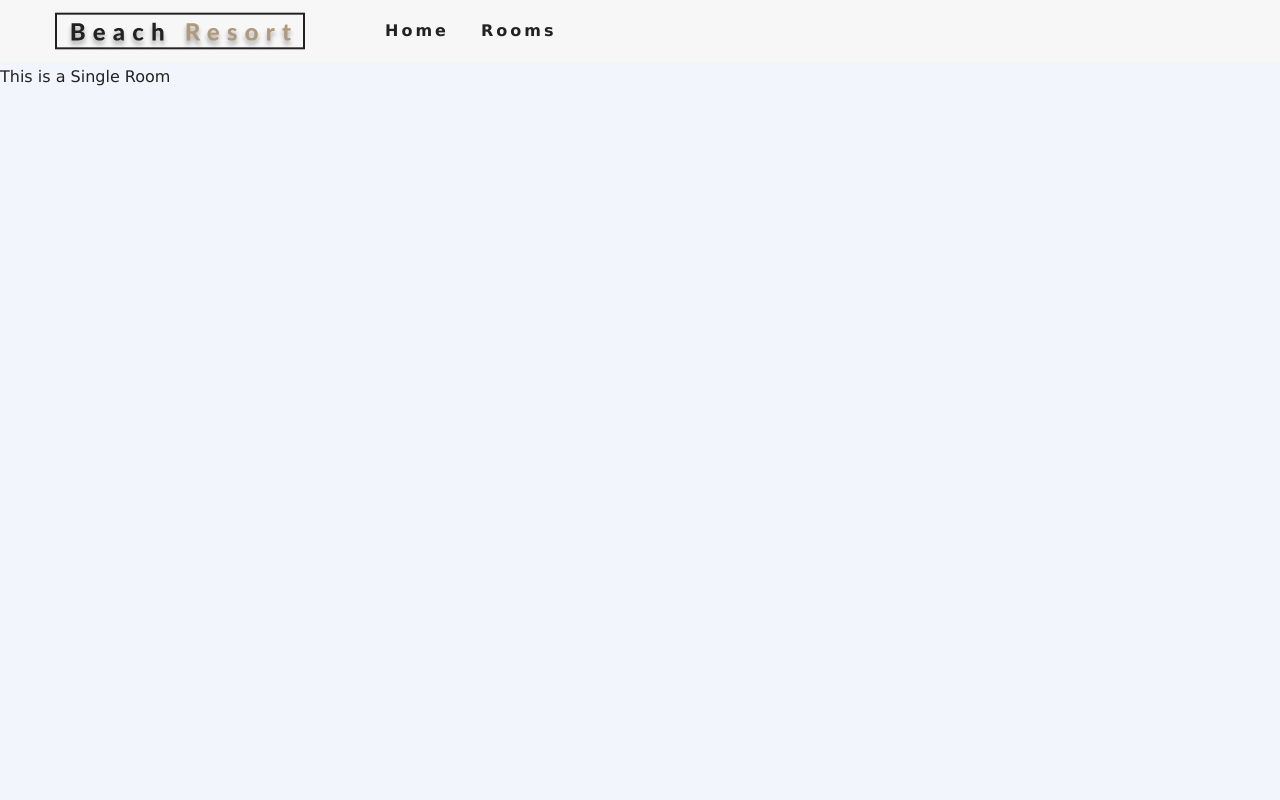
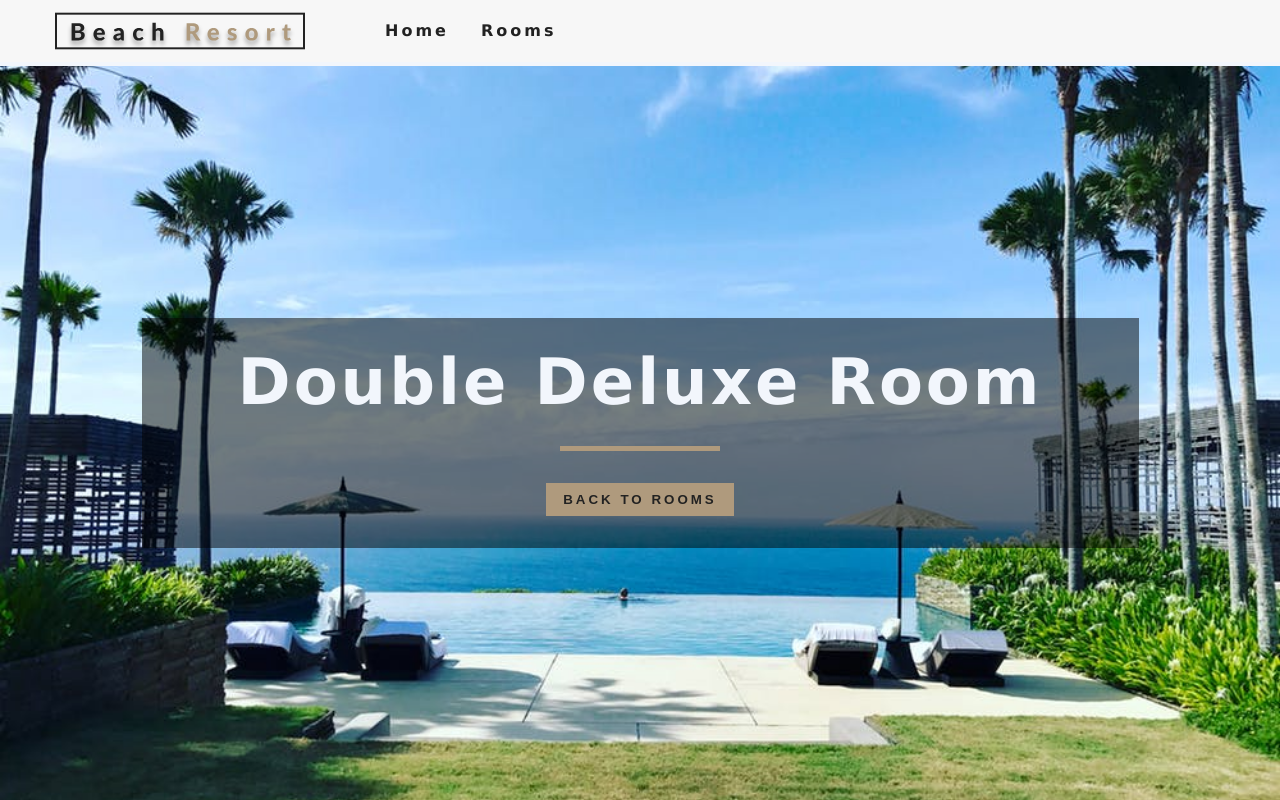
Before and after one commit to mohit-kumar-singh55/Hotel-X, a Next.js app: page /rooms/double-deluxe in a window 1280 px wide. Built offline with nearby package versions, Linux system fonts and the light colour scheme.

Commit message:
fixed many bugs and found room by slug

```diff
--- a/components/Room.js
+++ b/components/Room.js
@@ -14,7 +14,7 @@ function Room({ room }) {
                     <p>per night</p>
                 </div>
                 <div className="btn-primary room-link">
-                    <Link href={`/rooms/${slug}`} className="btn-primary room-link">Features</Link>
+                    <Link href={`/rooms/${slug}`}>Features</Link>
                 </div>
             </div>
             <p className='room-info'>{name}</p>
--- a/pages/rooms/[slug].js
+++ b/pages/rooms/[slug].js
@@ -1,7 +1,44 @@
-import React from 'react';
+import React, { useState, useContext } from 'react';
+import { useRouter } from 'next/router';
+import defaultBcg from "../../public/images/defaultBcg.jpeg";
+import Hero from "../../components/Hero";
+import Banner from "../../components/Banner";
+import Link from 'next/link';
+import { RoomContext } from "../../Context/context";
 
 function SingleRoom() {
-    return <div>This is a Single Room</div>;
+    const router = useRouter();
+
+    const { rooms } = useContext(RoomContext);
+    console.log(rooms);
+    const room = rooms.find((item) => item.slug === router.query.slug); // find the room with the slug
+
+    if (!room) {
+        return (
+            <div className="error">
+                <h3>No Such Room Found...</h3>
+                <div className="btn-primary">
+                    <Link href="/rooms">
+                        Back To Rooms
+                    </Link>
+                </div>
+            </div>
+        )
+    }
+
+    const { name, description, capacity, size, price, extras, breakfast, pets, images } = room;
+
+    return (
+        <Hero className="roomsHero">
+            <Banner title={`${name} room`}>
+                <button className="btn-primary" >
+                    <Link href="/rooms" passHref>
+                        Back To Rooms
+                    </Link>
+                </button>
+            </Banner>
+        </Hero>
+    );
 }
 
 export default SingleRoom;
```
